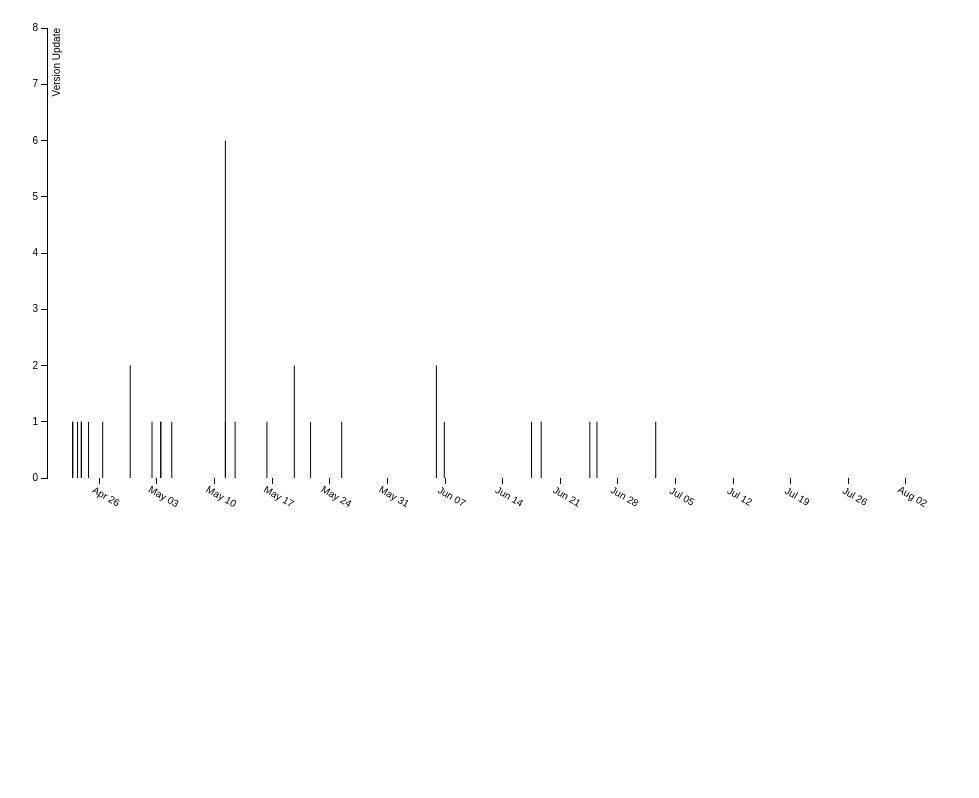
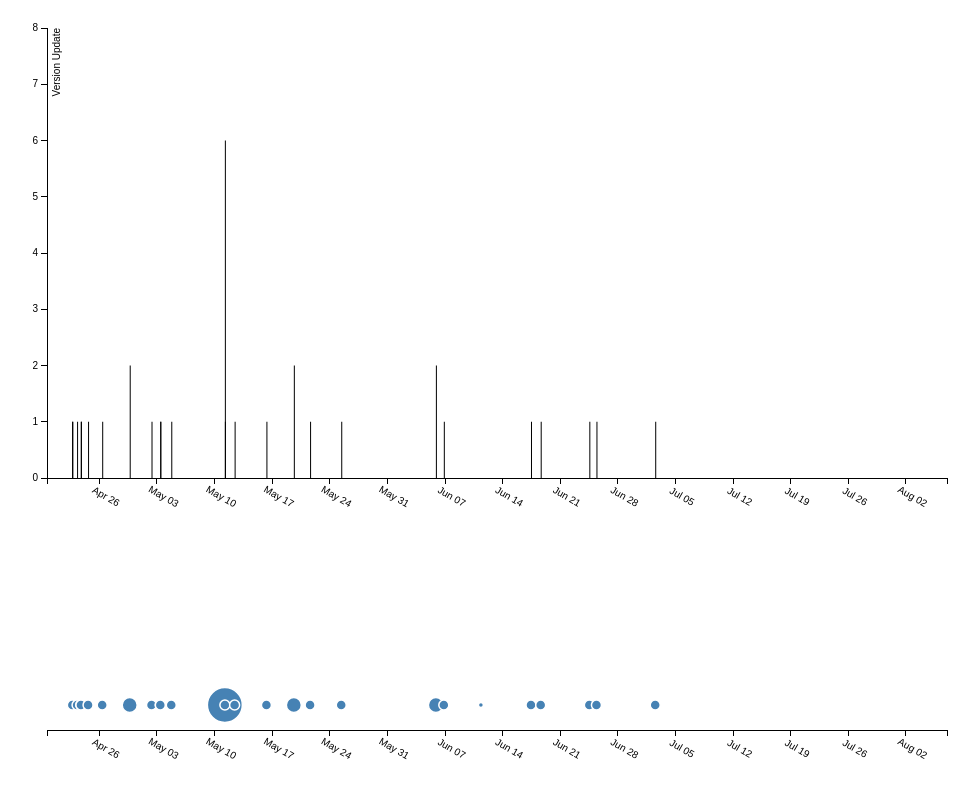
Before and after one commit to wafers/modulo, a website: page client/d3VisualizationTests/versionVis.html in a window 1280 px wide. Shown: the whole page, without its empty margins (1-980 px from the left). Drawn offline with nearby package versions, Linux system fonts and the light colour scheme.

Commit message:
Circle plot for version data.

```diff
--- a/client/d3VisualizationTests/versionVis.html
+++ b/client/d3VisualizationTests/versionVis.html
@@ -14,13 +14,22 @@ body {
 }
 
 .x.axis path {
-  display: none;
 }
 
 .line {
   fill: none;
   stroke: steelblue;
   stroke-width: 1.5px;
+}
+
+.circle {
+  fill: steelblue;
+  stroke: white;
+  stroke-width: 1.5px;
+}
+
+.circle:hover {
+  fill: brown;
 }
 
 </style>
@@ -112,7 +121,81 @@ function grapher(dataStore) {
         .attr("height", function(d) { return height - y(d.versionValue); });
 };
 
+function circlePlotter(dataStore){
+  var dateFormat = d3.time.format("%Y-%m-%dT%H:%M:%S.%LZ");
+
+  var margin = {top: 520, right: 20, bottom: 30, left: 40},
+      width = 960 - margin.left - margin.right,
+      height = 250 - margin.top - margin.bottom;
+
+  var x = d3.time.scale()
+    .domain([dateFormat(new Date(2014, 0, 1)), dateFormat(new Date(2015, 7, 7))])
+    .range([0, width]);
+
+  var y = d3.scale.linear()
+      .range([height, 0]);
+
+  var xAxis = d3.svg.axis()
+      .scale(x)
+      .orient("bottom");
+
+  var yAxis = d3.svg.axis()
+      .scale(y)
+      .orient("left")
+      .ticks(10)
+      // .tickFormat(d3.format("s"));
+
+  var data = [];
+  var dataStoreArray = Object.keys(dataStore);
+  for (var i=0; i<dataStoreArray.length; i++) {
+    var key = dataStoreArray[i];
+    var prevKey = dataStoreArray[i-1] || '0.0.0';
+    var versionObj = {};
+    var thisVersion = (key.split('.')[0]-0)*100+(key.split('.')[1]-0)*10+(key.split('.')[2]-0);
+    var lastVersion = (prevKey.split('.')[0]-0)*100+(prevKey.split('.')[1]-0)*10+(prevKey.split('.')[2]-0);
+    if (key !== 'modified' && key !== 'created') {
+      versionObj['versionLabel'] = key;
+      versionObj['date'] = dateFormat.parse(dataStore[key]);
+      versionObj['versionValue'] = thisVersion - lastVersion;
+      data.push(versionObj);
+    }
+  }
+
+  x.domain([data[0]['date'], dateFormat.parse(dateFormat(new Date(2015, 7, 7)))]);
+  y.domain([0, d3.max(data, function(d) { return d.versionValue+2; })]);
+  // Create main svg for drawing
+  var svg = d3.select("body").append("svg")
+      .attr("width", width + margin.left + margin.right)
+      .attr("height", height + margin.top + margin.bottom)
+    .append("g")
+      .attr("transform", "translate(" + margin.left + "," + margin.top + ")");
+
+  // Create x-axis
+  svg.append("g")
+      .attr("class", "x axis")
+      .attr("transform", "translate(0," + height + ")")
+      .call(xAxis)
+      // Rotate text labels
+      .selectAll('text')
+        .attr('x', 0)
+        .attr('dx', 15)
+        .attr('transform', 'rotate(30)')
+
+  // Load in data and create circles for each
+  svg.selectAll(".bar")
+      .data(data)
+      .enter().append("circle")
+        .attr("class", "circle")
+        // Position circle at correct x position
+        .attr("cx", function(d) {return x(d.date)})
+        // Position circle at correct y-position
+        .attr("cy", height-25/*function(d){return height-25-(d.versionValue+1)*2.5}*/)
+        // Size circle based on update 'importance'
+        .attr("r", function(d){return (d.versionValue+1)*2.5})
+}
+
 // grapher(module.time)
 grapher({"modified":"2015-07-02T13:01:26.069Z","created":"2015-04-19T15:11:38.595Z","0.0.1":"2015-04-19T15:11:38.595Z","0.0.2":"2015-04-22T16:20:36.717Z","0.0.3":"2015-04-22T17:04:22.690Z","0.0.4":"2015-04-23T06:53:00.596Z","0.0.5":"2015-04-23T17:39:16.395Z","0.0.6":"2015-04-23T18:07:45.677Z","0.0.7":"2015-04-24T14:55:03.530Z","0.0.8":"2015-04-26T08:11:04.430Z","0.1.0":"2015-04-29T16:24:26.264Z","0.1.1":"2015-05-02T07:59:05.329Z","0.1.2":"2015-05-03T09:32:20.409Z","0.1.3":"2015-05-03T09:37:19.923Z","0.1.4":"2015-05-04T17:38:46.763Z","0.2.0":"2015-05-11T05:55:22.739Z","0.2.1":"2015-05-11T06:00:24.731Z","0.2.2":"2015-05-12T10:22:20.502Z","0.2.3":"2015-05-16T07:06:52.543Z","0.2.5":"2015-05-19T15:04:03.877Z","0.2.6":"2015-05-21T14:26:13.751Z","0.2.7":"2015-05-25T09:19:58.178Z","0.2.9":"2015-06-05T21:21:59.192Z","0.2.10":"2015-06-06T20:29:02.495Z","0.3.0":"2015-06-11T08:37:45.129Z","0.3.1":"2015-06-17T10:42:59.381Z","0.3.2":"2015-06-18T15:01:40.909Z","0.3.3":"2015-06-24T12:51:48.665Z","0.3.4":"2015-06-25T09:38:34.709Z","0.3.5":"2015-07-02T13:01:26.069Z"})
+circlePlotter({"modified":"2015-07-02T13:01:26.069Z","created":"2015-04-19T15:11:38.595Z","0.0.1":"2015-04-19T15:11:38.595Z","0.0.2":"2015-04-22T16:20:36.717Z","0.0.3":"2015-04-22T17:04:22.690Z","0.0.4":"2015-04-23T06:53:00.596Z","0.0.5":"2015-04-23T17:39:16.395Z","0.0.6":"2015-04-23T18:07:45.677Z","0.0.7":"2015-04-24T14:55:03.530Z","0.0.8":"2015-04-26T08:11:04.430Z","0.1.0":"2015-04-29T16:24:26.264Z","0.1.1":"2015-05-02T07:59:05.329Z","0.1.2":"2015-05-03T09:32:20.409Z","0.1.3":"2015-05-03T09:37:19.923Z","0.1.4":"2015-05-04T17:38:46.763Z","0.2.0":"2015-05-11T05:55:22.739Z","0.2.1":"2015-05-11T06:00:24.731Z","0.2.2":"2015-05-12T10:22:20.502Z","0.2.3":"2015-05-16T07:06:52.543Z","0.2.5":"2015-05-19T15:04:03.877Z","0.2.6":"2015-05-21T14:26:13.751Z","0.2.7":"2015-05-25T09:19:58.178Z","0.2.9":"2015-06-05T21:21:59.192Z","0.2.10":"2015-06-06T20:29:02.495Z","0.3.0":"2015-06-11T08:37:45.129Z","0.3.1":"2015-06-17T10:42:59.381Z","0.3.2":"2015-06-18T15:01:40.909Z","0.3.3":"2015-06-24T12:51:48.665Z","0.3.4":"2015-06-25T09:38:34.709Z","0.3.5":"2015-07-02T13:01:26.069Z"})
 
 </script>
```
